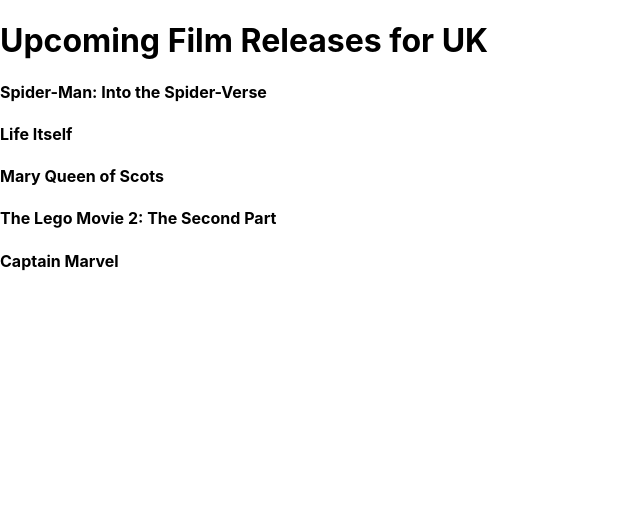
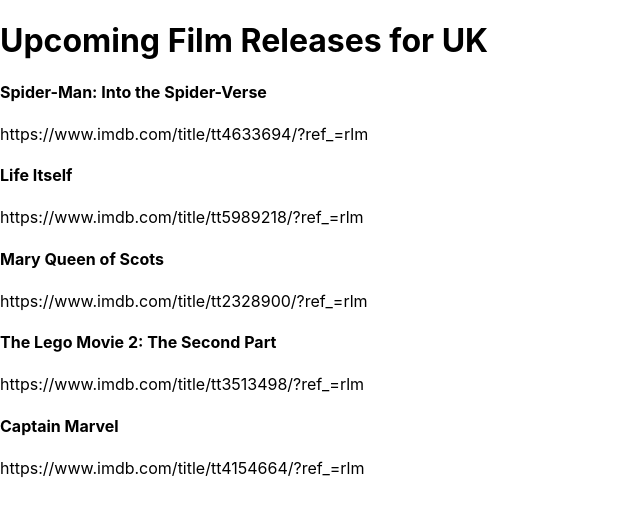
Before and after one commit to klamb95/react_web_app_films_homework, a React (Create React App) app: page / in a window 1280 px wide. Shown: the top 516 px of the page, without its empty margins (0-640 px from the left). Built offline with nearby package versions, Linux system fonts and the light colour scheme.

Commit message:
url displaying

```diff
--- a/src/components/Film.js
+++ b/src/components/Film.js
@@ -1,10 +1,11 @@
 import React from 'react';
 
-const Film = ({name, url}) => {
+const Film = ({name, url, children}) => {
     return(
         <>
         <h4>{name}</h4>
         <h5>{url}</h5>
+        <p>{children}</p>
         </>
     )
 };
--- a/src/components/FilmList.js
+++ b/src/components/FilmList.js
@@ -4,7 +4,7 @@
 const FilmList = ({films}) => {
     const filmNodes = films.map(film =>{
         return(
-            <Film name={film.name} key={film.id}>{film.name}</Film>
+            <Film name={film.name} key={film.id}>{film.url}</Film>
         )
     })
 
```
